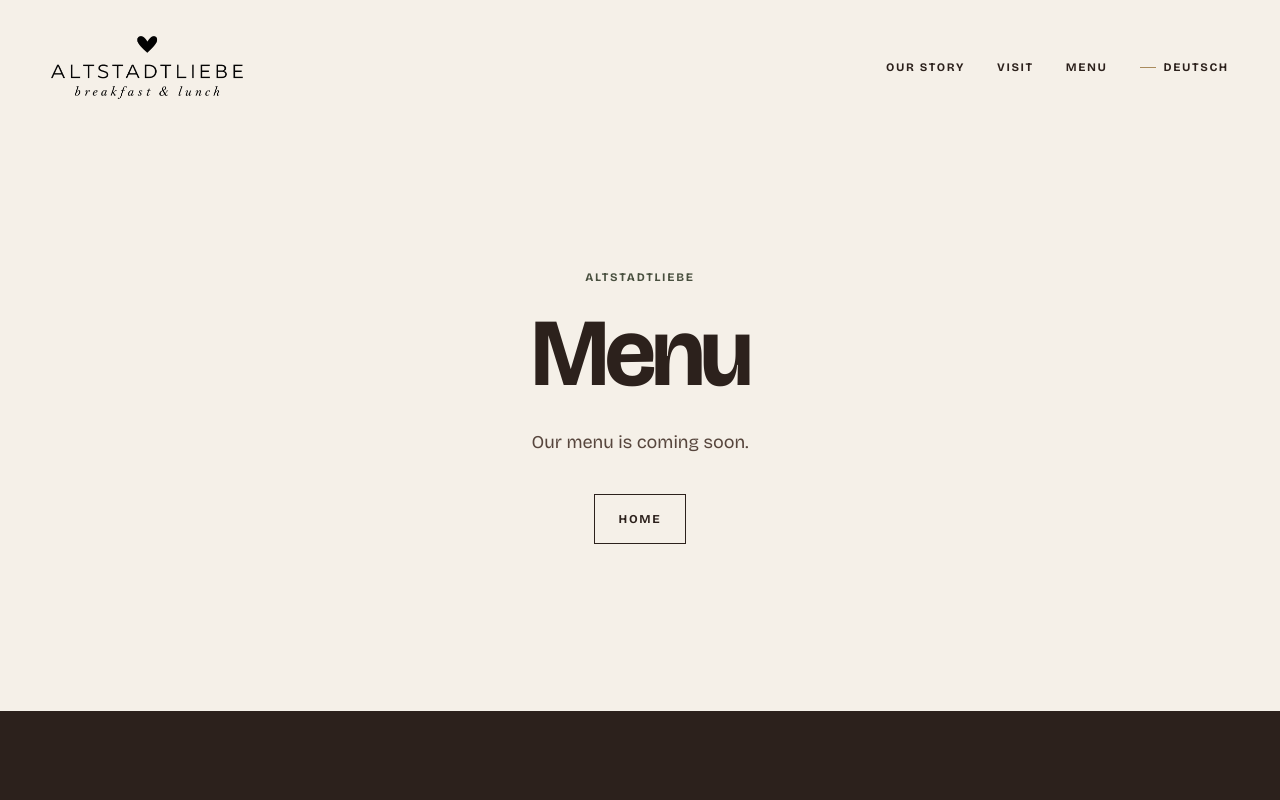
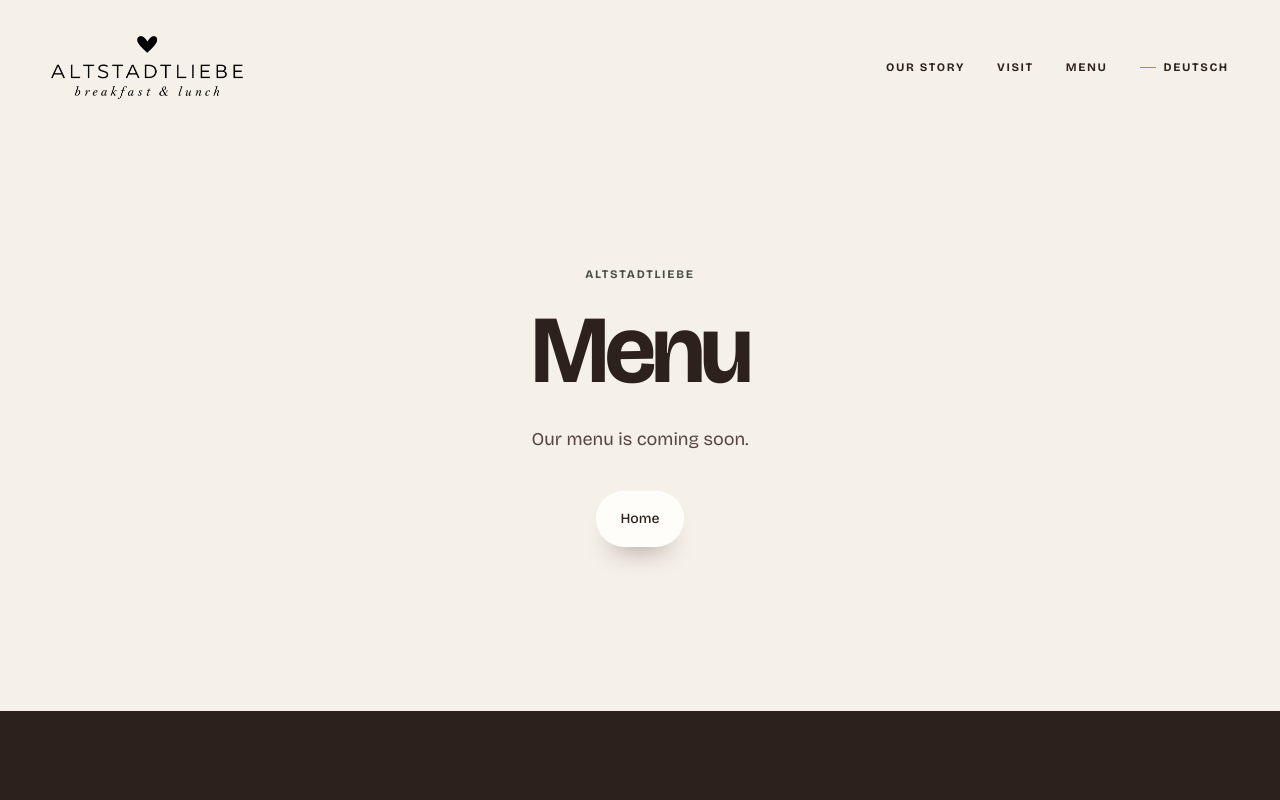
Before and after one commit to veokleo-create07/coffee.luebeck.web, a Next.js app: page /en/menu in a window 1280 px wide. Shown: the top 800 px of the page. Built offline with nearby package versions, Linux system fonts and the light colour scheme.

Commit message:
Unify site-wide button styling

```diff
--- a/app/globals.css
+++ b/app/globals.css
@@ -96,9 +96,60 @@
   min-width: 9.5rem;
 }
 
+.site-button {
+  display: inline-flex;
+  min-height: 3.5rem;
+  align-items: center;
+  justify-content: center;
+  border-radius: 9999px;
+  padding-inline: 1.5rem;
+  font-size: 0.875rem;
+  font-weight: 500;
+  line-height: 1;
+  transition: transform 300ms ease, background-color 300ms ease, border-color 300ms ease, box-shadow 300ms ease, color 300ms ease;
+}
+
+.site-button-primary {
+  color: #f7f3ea !important;
+  background: #2c211c;
+  box-shadow: 0 22px 28px -15px rgb(44 33 28 / 70%), inset 0 2px 2px rgb(255 255 255 / 16%);
+}
+
+.site-button-primary:hover {
+  background: #3a2922;
+  box-shadow: 0 26px 32px -15px rgb(44 33 28 / 72%), inset 0 2px 2px rgb(255 255 255 / 18%);
+  transform: translateY(-0.125rem);
+}
+
+.site-button-secondary {
+  color: #2c211c;
+  background: #fffdf9;
+  box-shadow: 0 18px 26px -16px rgb(44 33 28 / 40%), inset 0 2px 2px rgb(255 255 255 / 95%);
+}
+
+.site-button-secondary:hover {
+  background: #fff;
+  box-shadow: 0 22px 30px -16px rgb(44 33 28 / 42%), inset 0 2px 2px rgb(255 255 255 / 98%);
+  transform: translateY(-0.125rem);
+}
+
+.site-button:active {
+  transform: translateY(0) scale(0.98);
+}
+
+.site-button:focus-visible {
+  outline-offset: 4px;
+}
+
 @media (min-width: 768px) {
   .hero-cta {
     min-width: 12.5rem;
+  }
+}
+
+@media (max-width: 767px) {
+  .site-button {
+    padding-inline: 1.25rem;
   }
 }
 
--- a/components/reservation-page.tsx
+++ b/components/reservation-page.tsx
@@ -84,7 +84,7 @@
 
   const inputClass = "mt-2 min-h-11 w-full min-w-0 rounded-none border-0 border-b border-espresso/25 bg-transparent px-0 py-2.5 text-base text-espresso outline-none transition-colors placeholder:text-espresso-soft/55 focus:border-espresso";
   const errorClass = "mt-2 text-xs text-[#8b3f32]";
-  const buttonClass = "inline-flex min-h-12 items-center justify-center rounded-full bg-espresso px-6 text-sm font-medium text-ivory transition-[transform,background-color] duration-300 hover:-translate-y-0.5 hover:bg-espresso-soft active:translate-y-0";
+  const buttonClass = "site-button site-button-primary";
 
   return (
     <div className="min-h-screen overflow-hidden bg-ivory">
@@ -145,7 +145,7 @@
                         <label className="text-sm font-medium text-espresso">{copy.timeLabel}</label>
                       </div>
                       <div className="mt-4 grid grid-cols-3 gap-2 sm:grid-cols-4">
-                        {availableTimes.map((time) => <button key={time} type="button" onClick={() => { setForm((current) => ({ ...current, time })); setErrors((current) => ({ ...current, time: "" })); }} className={`min-h-12 rounded-full border px-2 text-sm transition-[background-color,border-color,color,transform] duration-200 active:scale-[0.98] ${form.time === time ? "border-espresso bg-espresso text-ivory" : "border-espresso/25 text-espresso hover:border-espresso hover:bg-espresso/5"}`} aria-pressed={form.time === time}>{time}</button>)}
+                        {availableTimes.map((time) => <button key={time} type="button" onClick={() => { setForm((current) => ({ ...current, time })); setErrors((current) => ({ ...current, time: "" })); }} className={`site-button min-h-12 w-full border px-2 text-sm ${form.time === time ? "site-button-primary border-espresso" : "site-button-secondary border-espresso/25 hover:border-espresso"}`} aria-pressed={form.time === time}>{time}</button>)}
                       </div>
                       {availableTimes.length === 0 && <p className="mt-3 text-sm text-espresso-soft">{copy.noTimes}</p>}
                       {errors.time && <p className={errorClass} role="alert">{errors.time}</p>}
@@ -173,7 +173,7 @@
                       <textarea id="requests" rows={2} value={form.details.requests} onChange={(event) => updateDetails("requests", event.target.value)} className={`${inputClass} resize-none`} />
                     </div>
                     <div className="mt-6 flex flex-col-reverse gap-3 sm:flex-row sm:items-center sm:justify-between">
-                      <button type="button" onClick={() => { setErrors({}); setStep(1); }} className="inline-flex min-h-12 items-center justify-center gap-2 text-sm font-medium text-espresso-soft transition-colors hover:text-espresso"><ArrowLeft size={16} strokeWidth={1.5} aria-hidden="true" />{copy.back}</button>
+                      <button type="button" onClick={() => { setErrors({}); setStep(1); }} className="site-button site-button-secondary gap-2"><ArrowLeft size={16} strokeWidth={1.5} aria-hidden="true" />{copy.back}</button>
                       <button type="submit" className={`${buttonClass} w-full sm:w-auto`}><span>{copy.confirm}</span><Check size={16} strokeWidth={1.5} className="ml-3" aria-hidden="true" /></button>
                     </div>
                   </section>
--- a/components/utility-page.tsx
+++ b/components/utility-page.tsx
@@ -8,5 +8,5 @@
 
 export function UtilityPage({ locale, dictionary, title, body }: UtilityPageProps) {
   const homeHref = locale === "de" ? "/" : "/en";
-  return <div className="min-h-screen overflow-hidden"><SiteHeader locale={locale} dictionary={dictionary} /><main className="page-gutter flex min-h-[calc(100svh-12rem)] items-center justify-center py-24 text-center"><div className="max-w-2xl"><p className="eyebrow mb-7">Altstadtliebe</p><h1 className="editorial-heading text-6xl font-bold leading-[0.9] text-espresso md:text-8xl">{title}</h1><p className="mx-auto mt-8 max-w-md text-lg leading-[1.35] text-espresso-soft">{body}</p><Link href={homeHref} className="mt-10 inline-flex border border-espresso px-6 py-4 text-xs font-bold uppercase tracking-[0.14em] text-espresso transition-colors hover:bg-espresso hover:text-ivory">{dictionary.navigation.home}</Link></div></main><SiteFooter locale={locale} dictionary={dictionary} /></div>;
+  return <div className="min-h-screen overflow-hidden"><SiteHeader locale={locale} dictionary={dictionary} /><main className="page-gutter flex min-h-[calc(100svh-12rem)] items-center justify-center py-24 text-center"><div className="max-w-2xl"><p className="eyebrow mb-7">Altstadtliebe</p><h1 className="editorial-heading text-6xl font-bold leading-[0.9] text-espresso md:text-8xl">{title}</h1><p className="mx-auto mt-8 max-w-md text-lg leading-[1.35] text-espresso-soft">{body}</p><Link href={homeHref} className="site-button site-button-secondary mt-10">{dictionary.navigation.home}</Link></div></main><SiteFooter locale={locale} dictionary={dictionary} /></div>;
 }
```
Also changed, not shown: components/hero.tsx (+1 -1 lines), components/location-section.tsx (+1 -1 lines), components/reservation-cta.tsx (+1 -1 lines).
